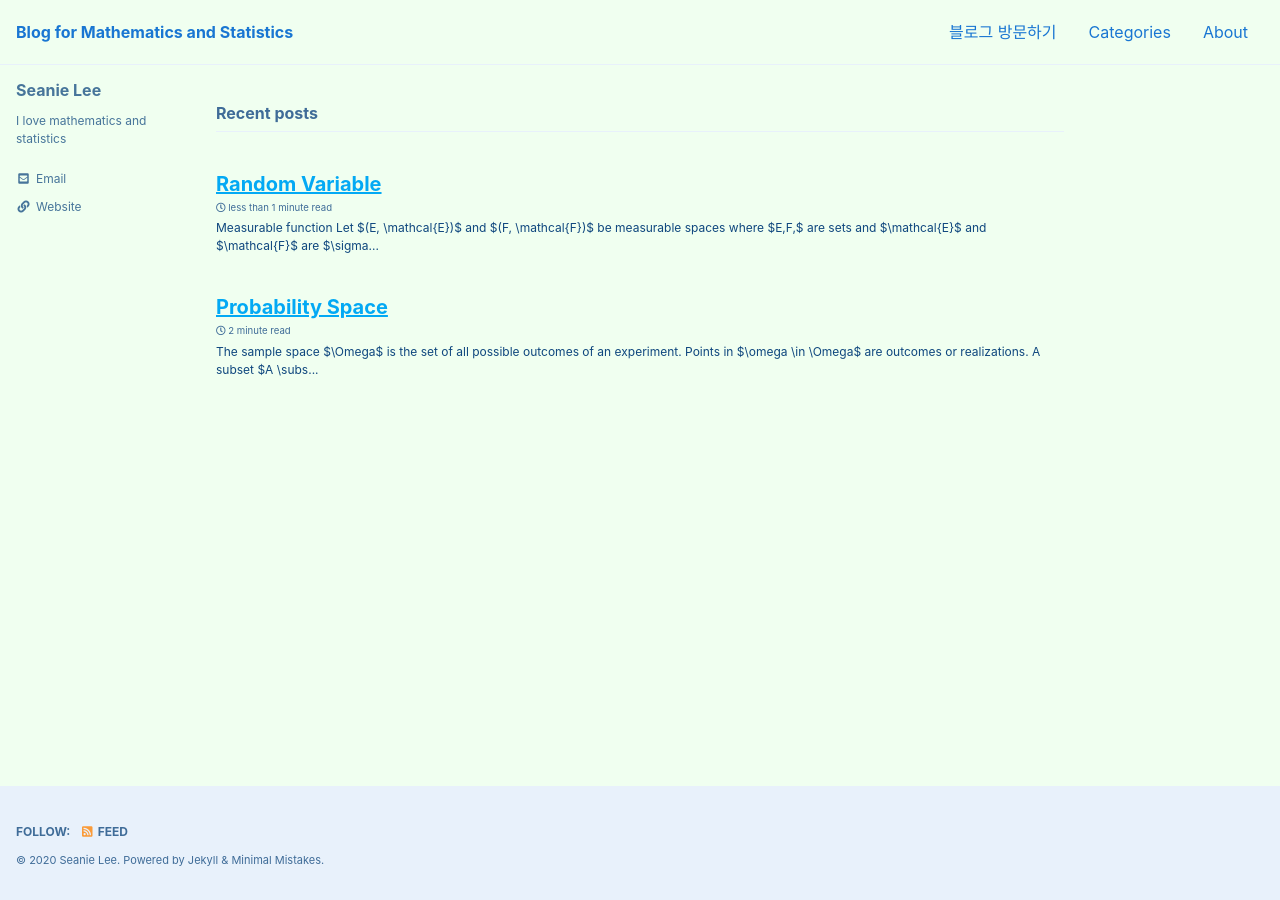
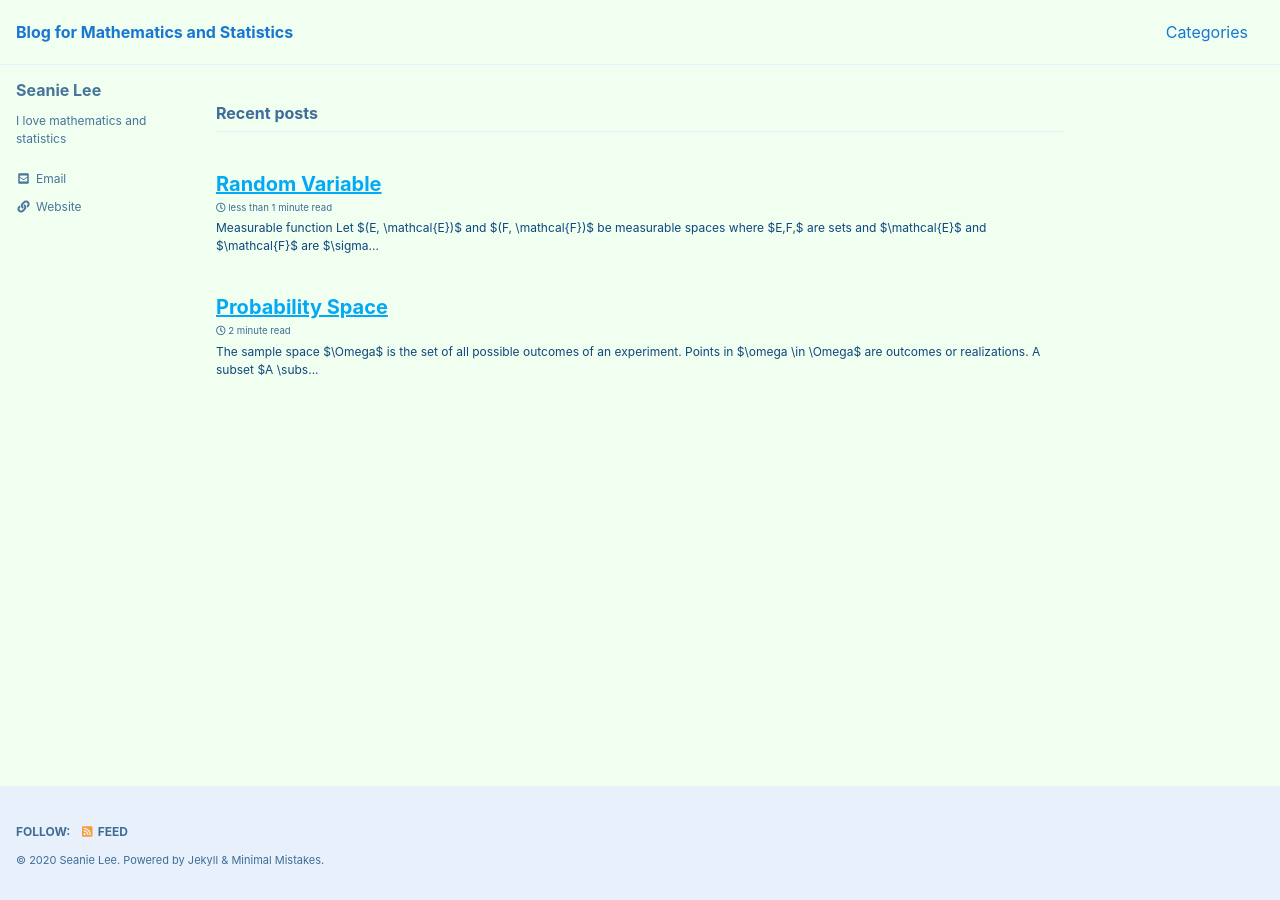
Before and after one commit to seanie12/blog, a Jekyll site: the page built from index.html, in a window 1280 px wide. Built offline with Jekyll 4.4.1, drawn with Linux system fonts in a browser that asks for light colours; cached includes are drawn as plain includes; the list of posts is cut into pages by our own code.

Commit message:
Update navigation.yml

```diff
--- a/_data/navigation.yml
+++ b/_data/navigation.yml
@@ -1,7 +1,3 @@
 main:
-  - title: "블로그 방문하기"
-    url: https://seanie12.github.io/blog/
   - title: "Categories"
     url: /categories/
-  - title: "About"
-    url: /about/
```
